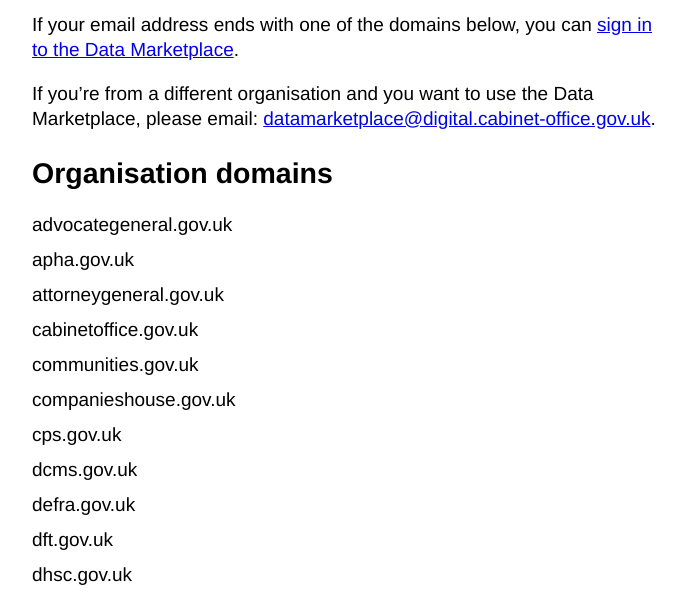
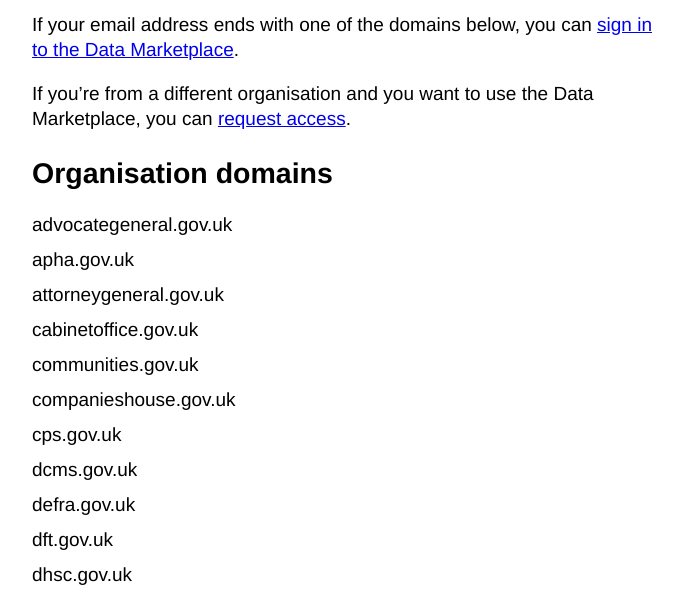
Before and after one commit to alphagov/data-marketplace-info, a plain HTML site: page domains/index.html in a window 1280 px wide. Shown: the part 178-772 px from the top of the page, without its empty margins (128-811 px from the left). Drawn offline with Linux system fonts and the light colour scheme.

Commit message:
update request link

```diff
--- a/domains/index.html
+++ b/domains/index.html
@@ -47,10 +47,12 @@
             <div class="column-two-thirds">
                 <h1>Organisations on the Data Marketplace</h1>
                 <p>
-                    If your email address ends with one of the domains below, you can <a href="https://datamarketplace.gov.uk/auth/signin">sign in to the Data Marketplace</a>.
+                    If your email address ends with one of the domains below, you can
+                    <a href="https://datamarketplace.gov.uk/auth/signin">sign in to the Data Marketplace</a>.
                 </p>
                 <p>
-                    If you’re from a different organisation and you want to use the Data Marketplace, please email: <a href="mailto:datamarketplace@digital.cabinet-office.gov.uk">datamarketplace@digital.cabinet-office.gov.uk</a>.
+                    If you’re from a different organisation and you want to use the
+                    Data Marketplace, you can <a href="https://datamarketplace.gov.uk/organisationaccess/organisation-access-request">request access</a>.
                 </p>
                 <h2>Organisation domains</h2>
                 <ul>
```
